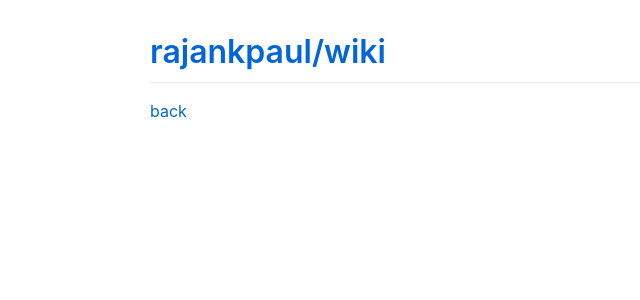
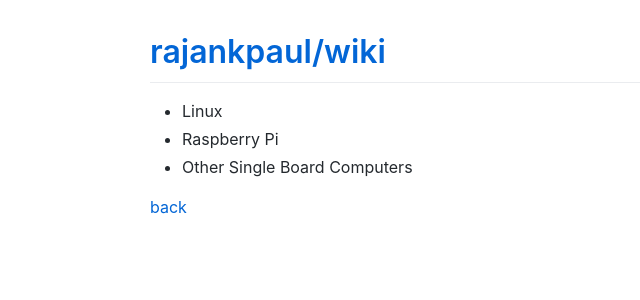
Before and after one commit to rajankpaul/docs, a Jekyll site: the page built from tutorials/index.md, in a window 1280 px wide. Shown: the top 300 px of the page, without its empty margins (0-640 px from the left). Built offline with Jekyll 4.4.1, drawn with Linux system fonts in a browser that asks for light colours; comment, search, counter and statistics services are not loaded.

Commit message:
Update index.md

```diff
--- a/tutorials/index.md
+++ b/tutorials/index.md
@@ -2,4 +2,8 @@
 layout: default
 ---
 
+*   Linux
+*   Raspberry Pi
+*   Other Single Board Computers
+
 [back](../)
```
